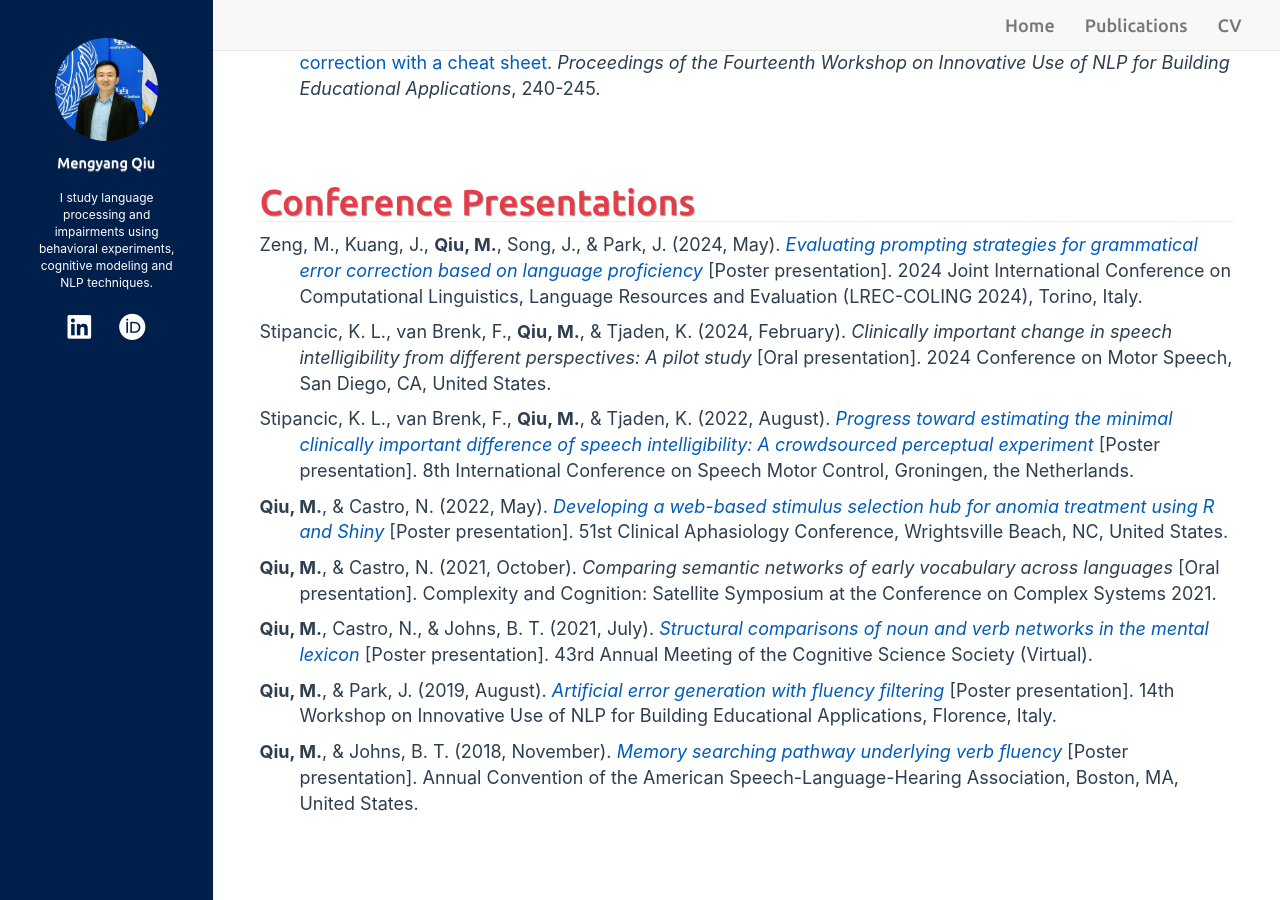
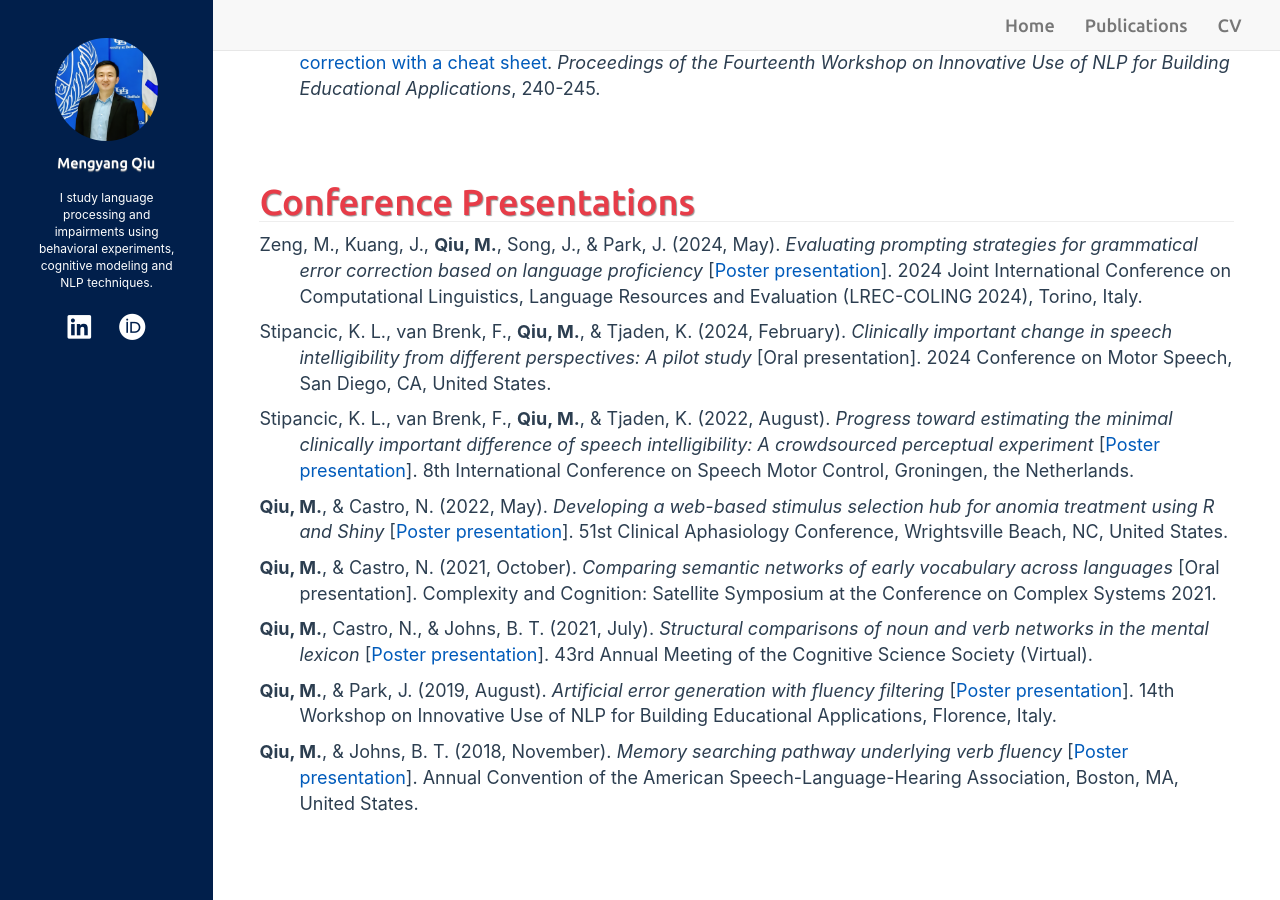
Before and after one commit to mengyangq/mengyangq.github.io, a Jekyll site: the page built from index.html, in a window 1280 px wide and 900 px high, scrolled down 1470 px. Built offline with Jekyll 4.4.1, drawn with Linux system fonts in a browser that asks for light colours; nearby versions of some CDN libraries; a style sheet for code colours, icons or effects is not loaded.

Commit message:
Update publications.md

```diff
--- a/_includes/publications.md
+++ b/_includes/publications.md
@@ -16,19 +16,19 @@
 
 # Conference Presentations
 
-<p style="padding-left: 40px; text-indent: -40px;">Zeng, M., Kuang, J., <strong>Qiu, M.</strong>, Song, J., & Park, J. (2024, May). <a href="/pubs/zeng_etal_2024_evaluating_poster.pdf"><em>Evaluating prompting strategies for grammatical error correction based on language proficiency</em></a> [Poster presentation]. 2024 Joint International Conference on Computational Linguistics, Language Resources and Evaluation (LREC-COLING 2024), Torino, Italy.</p>
+<p style="padding-left: 40px; text-indent: -40px;">Zeng, M., Kuang, J., <strong>Qiu, M.</strong>, Song, J., & Park, J. (2024, May). <em>Evaluating prompting strategies for grammatical error correction based on language proficiency</em> [<a href="/pubs/zeng_etal_2024_evaluating_poster.pdf">Poster presentation</a>]. 2024 Joint International Conference on Computational Linguistics, Language Resources and Evaluation (LREC-COLING 2024), Torino, Italy.</p>
 
 <p style="padding-left: 40px; text-indent: -40px;">Stipancic, K. L., van Brenk, F., <strong>Qiu, M.</strong>, & Tjaden, K. (2024, February). <em>Clinically important change in speech intelligibility from different perspectives: A pilot study</em> [Oral presentation]. 2024 Conference on Motor Speech, San Diego, CA, United States.</p>
 
-<p style="padding-left: 40px; text-indent: -40px;">Stipancic, K. L., van Brenk, F., <strong>Qiu, M.</strong>, & Tjaden, K. (2022, August). <a href="/pubs/stipancic_etal_2022_progress_poster.pdf"><em>Progress toward estimating the minimal clinically important difference of speech intelligibility: A crowdsourced perceptual experiment</em></a> [Poster presentation]. 8th International Conference on Speech Motor Control, Groningen, the Netherlands.</p>
+<p style="padding-left: 40px; text-indent: -40px;">Stipancic, K. L., van Brenk, F., <strong>Qiu, M.</strong>, & Tjaden, K. (2022, August). <em>Progress toward estimating the minimal clinically important difference of speech intelligibility: A crowdsourced perceptual experiment</em> [<a href="/pubs/stipancic_etal_2022_progress_poster.pdf">Poster presentation</a>]. 8th International Conference on Speech Motor Control, Groningen, the Netherlands.</p>
 
-<p style="padding-left: 40px; text-indent: -40px;"><strong>Qiu, M.</strong>, & Castro, N. (2022, May). <a href="/pubs/qiu_castro_2022_developing_poster.pdf"><em>Developing a web-based stimulus selection hub for anomia treatment using R and Shiny</em></a> [Poster presentation]. 51st Clinical Aphasiology Conference, Wrightsville Beach, NC, United States.</p>
+<p style="padding-left: 40px; text-indent: -40px;"><strong>Qiu, M.</strong>, & Castro, N. (2022, May). <em>Developing a web-based stimulus selection hub for anomia treatment using R and Shiny</em> [<a href="/pubs/qiu_castro_2022_developing_poster.pdf">Poster presentation</a>]. 51st Clinical Aphasiology Conference, Wrightsville Beach, NC, United States.</p>
 
 <p style="padding-left: 40px; text-indent: -40px;"><strong>Qiu, M.</strong>, & Castro, N. (2021, October). <em>Comparing semantic networks of early vocabulary across languages</em> [Oral presentation]. Complexity and Cognition: Satellite Symposium at the Conference on Complex Systems 2021.</p>
 
-<p style="padding-left: 40px; text-indent: -40px;"><strong>Qiu, M.</strong>, Castro, N., & Johns, B. T. (2021, July). <a href="/pubs/qiu_etal_2021_structural_poster.pdf"><em>Structural comparisons of noun and verb networks
-in the mental lexicon</em></a> [Poster presentation]. 43rd Annual Meeting of the Cognitive Science Society (Virtual).</p>
+<p style="padding-left: 40px; text-indent: -40px;"><strong>Qiu, M.</strong>, Castro, N., & Johns, B. T. (2021, July). <em>Structural comparisons of noun and verb networks
+in the mental lexicon</em> [<a href="/pubs/qiu_etal_2021_structural_poster.pdf">Poster presentation</a>]. 43rd Annual Meeting of the Cognitive Science Society (Virtual).</p>
 
-<p style="padding-left: 40px; text-indent: -40px;"><strong>Qiu, M.</strong>, & Park, J. (2019, August). <a href="/pubs/qiu_park_2019_artificial_poster.pdf"><em>Artificial error generation with fluency filtering</em></a> [Poster presentation]. 14th Workshop on Innovative Use of NLP for Building Educational Applications, Florence, Italy.</p>
+<p style="padding-left: 40px; text-indent: -40px;"><strong>Qiu, M.</strong>, & Park, J. (2019, August). <em>Artificial error generation with fluency filtering</em> [<a href="/pubs/qiu_park_2019_artificial_poster.pdf">Poster presentation</a>]. 14th Workshop on Innovative Use of NLP for Building Educational Applications, Florence, Italy.</p>
 
-<p style="padding-left: 40px; text-indent: -40px;"><strong>Qiu, M.</strong>, & Johns, B. T. (2018, November). <a href="/pubs/qiu_johns_2018_memory_poster.pdf"><em>Memory searching pathway underlying verb fluency</em></a> [Poster presentation]. Annual Convention of the American Speech-Language-Hearing Association, Boston, MA, United States.</p>
+<p style="padding-left: 40px; text-indent: -40px;"><strong>Qiu, M.</strong>, & Johns, B. T. (2018, November). <em>Memory searching pathway underlying verb fluency</em> [<a href="/pubs/qiu_johns_2018_memory_poster.pdf">Poster presentation</a>]. Annual Convention of the American Speech-Language-Hearing Association, Boston, MA, United States.</p>
```
